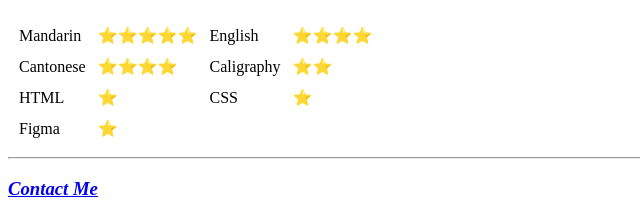
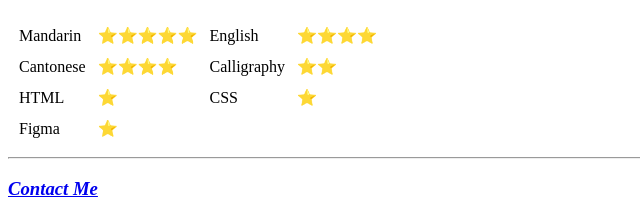
Before and after one commit to wendysyd/cv, a plain HTML site: page index.html in a window 1280 px wide. Shown: the part 649-865 px from the top of the page, 0-640 px from the left. Drawn offline with Linux system fonts and the light colour scheme.

Commit message:
spell calligraphy again

```diff
--- a/index.html
+++ b/index.html
@@ -48,7 +48,7 @@
       <td>Mandarin</td><td>⭐⭐⭐⭐⭐</td><td>English</td><td>⭐⭐⭐⭐</td>
     </tr>
     <tr>
-      <td>Cantonese</td><td>⭐⭐⭐⭐</td><td>Caligraphy</td><td>⭐⭐</td>
+      <td>Cantonese</td><td>⭐⭐⭐⭐</td><td>Calligraphy</td><td>⭐⭐</td>
     </tr>
     <tr>
       <td>HTML</td><td>⭐</td><td>CSS</td><td>⭐</td>
```
